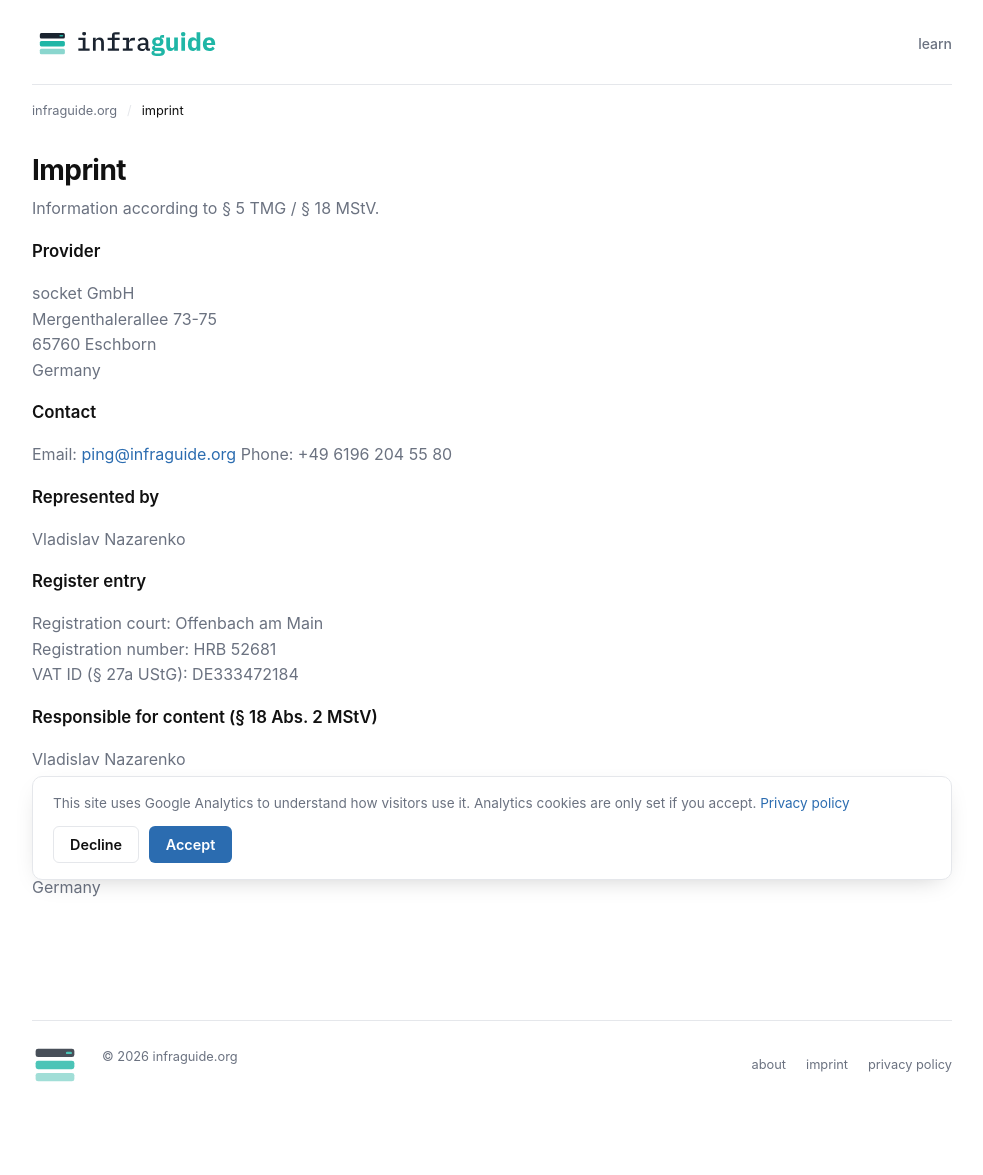
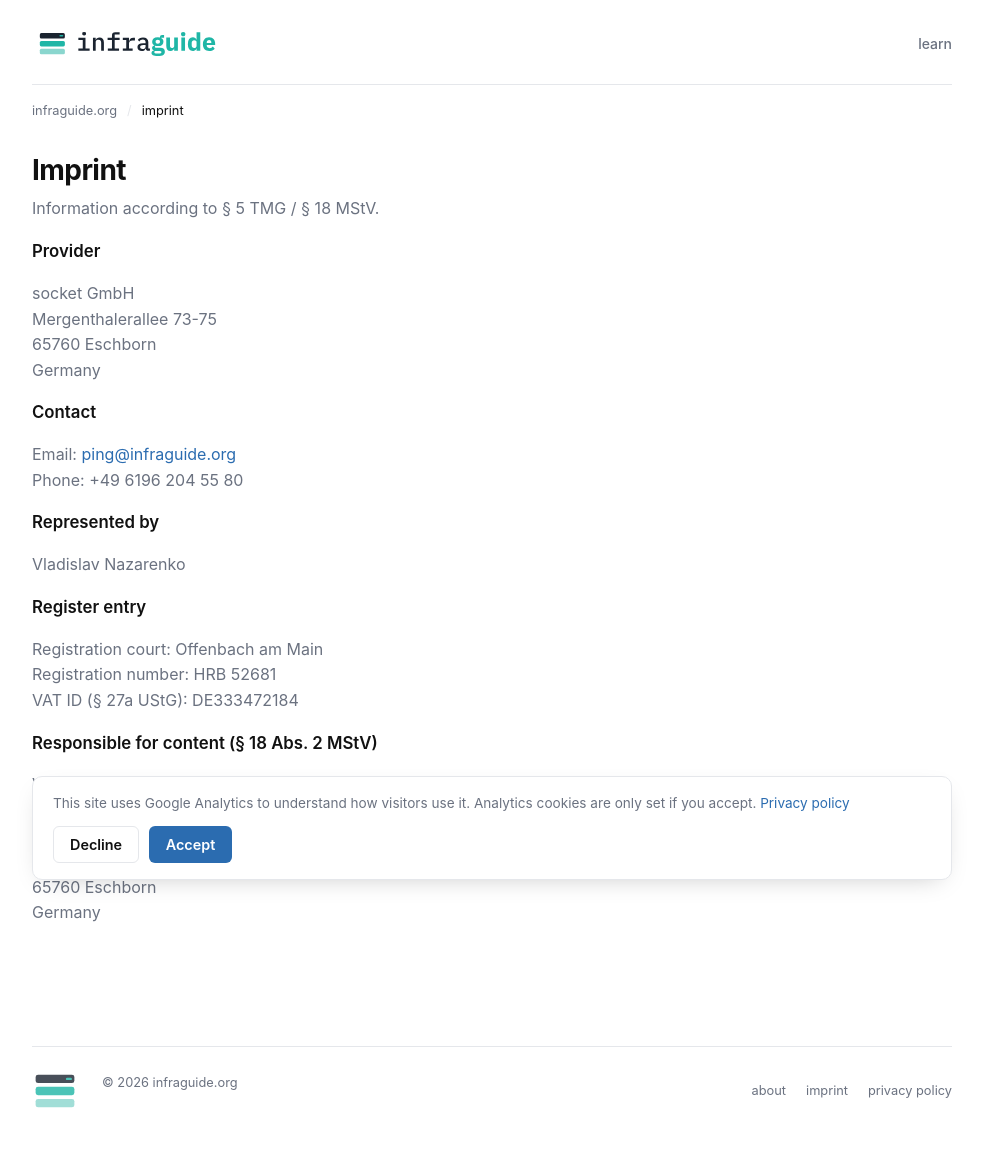
Before and after one commit to codecap/infraguide, a Jekyll site: the page built from imprint/index.md, in a window 1280 px wide. Shown: the whole page, without its empty margins (148-1131 px from the left). Built offline with Jekyll 4.4.1, drawn with Linux system fonts in a browser that asks for light colours; before the commit the page ends 1149 px from its top, so only the background shows below that.

```diff
--- a/imprint/index.md
+++ b/imprint/index.md
@@ -19,7 +19,7 @@ breadcrumbs:
 
   <h2>Contact</h2>
   <p>
-    Email: <a href="mailto:ping@infraguide.org">ping@infraguide.org</a>
+    Email: <a href="mailto:ping@infraguide.org">ping@infraguide.org</a><br>
     Phone: +49 6196 204 55 80
   </p>
 
```
Also changed, not shown: privacy/index.md (+1 -1 lines).
